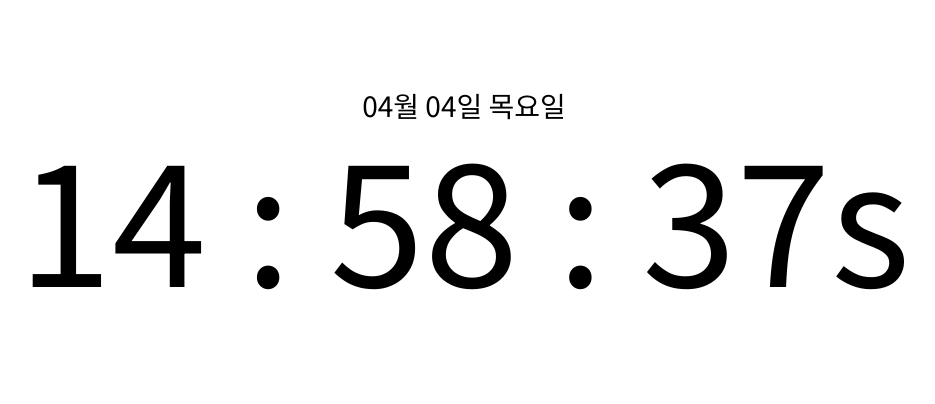
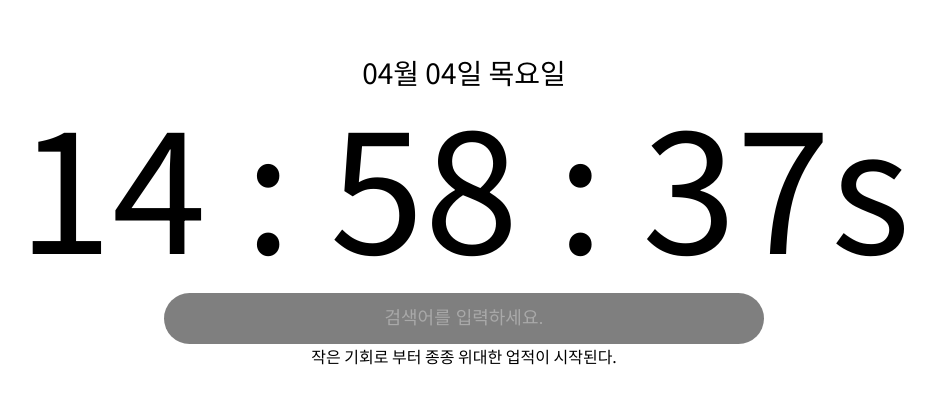
Before and after one commit to jongmin0919/one_bite_FE_Javascript, a plain HTML site: page Day10/index.html in a window 1280 px wide. Shown: the part 190-594 px from the top of the page, without its empty margins (176-1111 px from the left). Drawn offline with Linux system fonts and the light colour scheme; no server answers.

Commit message:
day11 작업중

```diff
--- a/Day10/css/main.css
+++ b/Day10/css/main.css
@@ -34,3 +34,25 @@ body{
   margin-top: -35px;
 
 }
+
+.main-wrapper .search{
+  display: flex;
+  justify-content: center;
+}
+
+.search #search-input{
+  width: 600px;
+  background-color: rgba(0,0,0,0.5);
+  color: white;
+  font-size: var(--medium);
+  padding: 15px 0px;
+  border-radius: 30px;
+  border: 0px;
+  text-align: center;
+  margin-top: -10px;
+}
+
+.search #search-input::placeholder{
+  color: rgba(169, 169, 169);
+  font-size: var(--medium);
+}
--- a/Day10/index.html
+++ b/Day10/index.html
@@ -20,8 +20,17 @@
           <!-- 현재 시간 -->
         </div>
       </div>
+      <div class="search">
+        <input id="search-input" placeholder="검색어를 입력하세요." autocomplete="off"></input>
+      </div>
+      <div class="quote" id="quote">
+        <!-- 명언  -->
+      </div>
     </div>
+
   </div>
   <script src = "js/clock.js"></script>
+  <script src = "js/search.js"></script>
+  <script src = "js/quote.js"></script>
 </body>
 </html>
--- /dev/null
+++ b/Day10/js/quote.js
@@ -0,0 +1,25 @@
+const API_UTL = "https://random-quote.hyobb.com/"
+const quoteElement = document.getElementById("quote")
+
+const nowDate = new Date()
+const month = nowDate.getMonth();
+const date = nowDate.getDate();
+
+const getQuote = async () => {
+  try {
+    const data = await fetch(API_UTL).then((res) => res.json())
+    const result = data[1].respond
+    setQuote(result)
+  } catch (err) {
+    console.error(`error : ${err}`);
+    setQuote(`작은 기회로 부터 종종 위대한 업적이 시작된다.`)
+  }
+}
+
+const setQuote = (result) => {
+  let quote = { createDate: `${month}-${date}`, quoteData: result }
+  localStorage.setItem("quote", JSON.stringify(quote))
+  quoteElement.textContent = result;
+}
+
+getQuote()
--- /dev/null
+++ b/Day10/js/search.js
@@ -0,0 +1,12 @@
+const searchInput = document.getElementById("search-input")
+
+const showSearchResult = () => {
+  let searchWord = searchInput.value;
+  console.log(searchWord)
+  window.location.href = `https://www.google.com/search?q=${searchWord}`
+  searchWord = "";
+}
+
+searchInput.addEventListener("keypress", (event) => {
+  if (event.code === "Enter") showSearchResult();
+})
```
